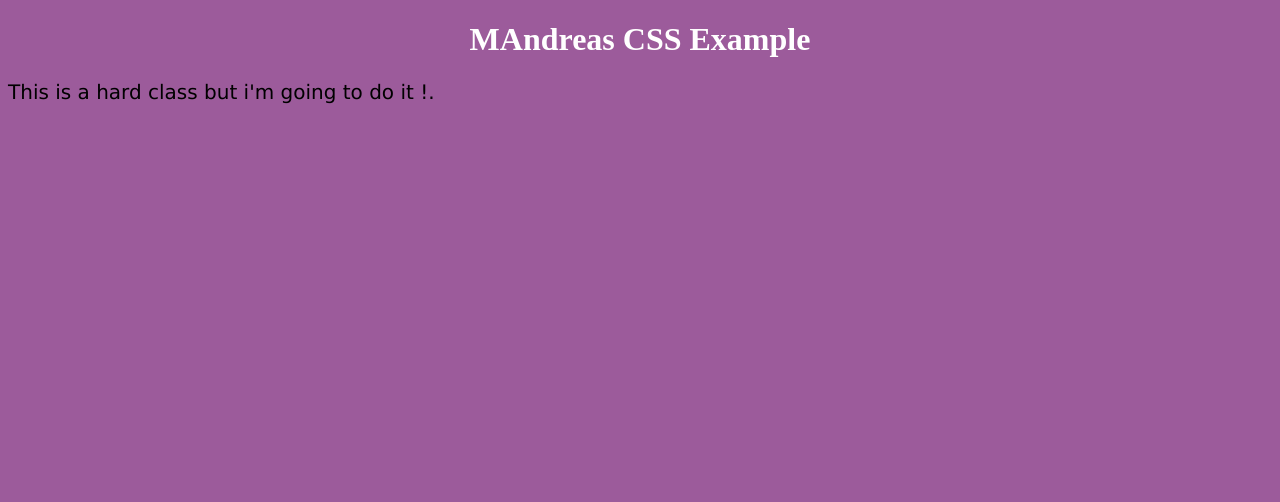
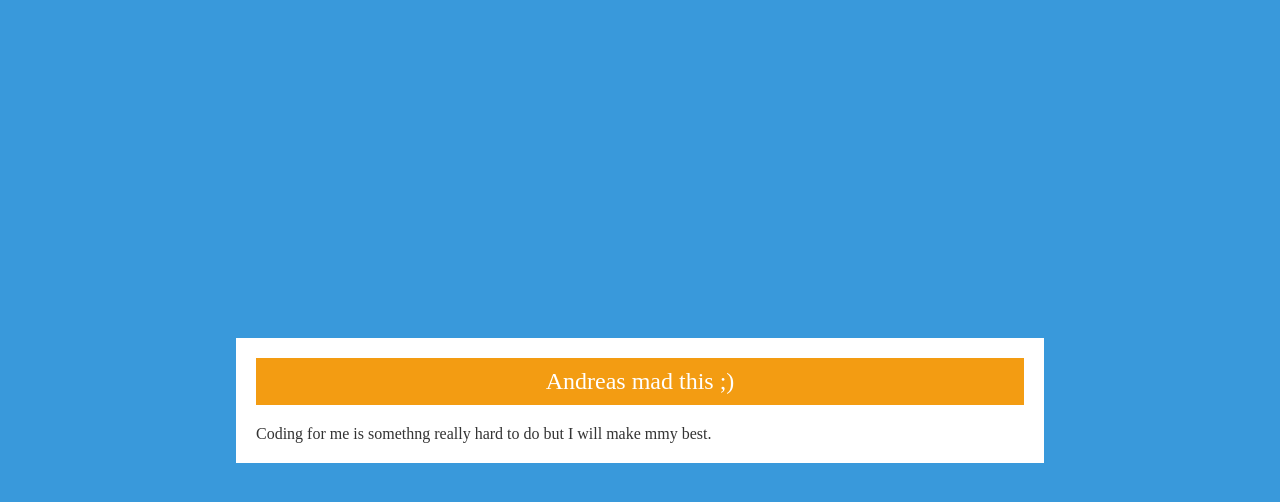
Before and after one commit to Andreas963Andreas/websafe, a plain HTML site: page index.html in a window 1280 px wide. Drawn offline with Linux system fonts and the light colour scheme.

Commit message:
Update index.html

```diff
--- a/index.html
+++ b/index.html
@@ -1,26 +1,51 @@
 <!DOCTYPE html>
-<html>
+<html lang="en">
 <head>
+    <meta charset="UTF-8">
+    <meta name="viewport" content="width=device-width, initial-scale=1.0">
+    <title>Styled Rectangle</title>
     <style>
         body {
-  background-color: #9C5B9B;
+            margin: 0;
+            padding: 0;
+            background-color: #3999db; /* Blue background */
+            display: flex;
+            justify-content: center;
+            align-items: center;
+            height: 100vh;
+
         }
 
-h1 {
+        .rectangle {
+            background-color: white; /* White rectangle */
+            padding: 20px;
+            width: 60%;
+
+        }
+
+        .title {
+            background-color: #f39c12; /* Different colored background for title */
             color: white;
+            padding: 10px;
+            font-size: 24px;
             text-align: center;
         }
 
-p {
-  font-family: verdana;
-  font-size: 20px;
+        .paragraph {
+            margin-top: 20px;
+            font-size: 16px;
+            color: #333;
         }
     </style>
 </head>
 <body>
 
-<h1>MAndreas CSS Example</h1>
-<p>This is a hard class but i'm going to do it !.</p>
+    <div class="rectangle">
+        <div class="title">Andreas mad this ;)</div>
+        <div class="paragraph">
+            Coding for me is somethng really hard to do but I will make mmy best.
+        </div>
+    </div>
 
 </body>
 </html>
```
Lines whose indentation alone changed are shown as unchanged.
